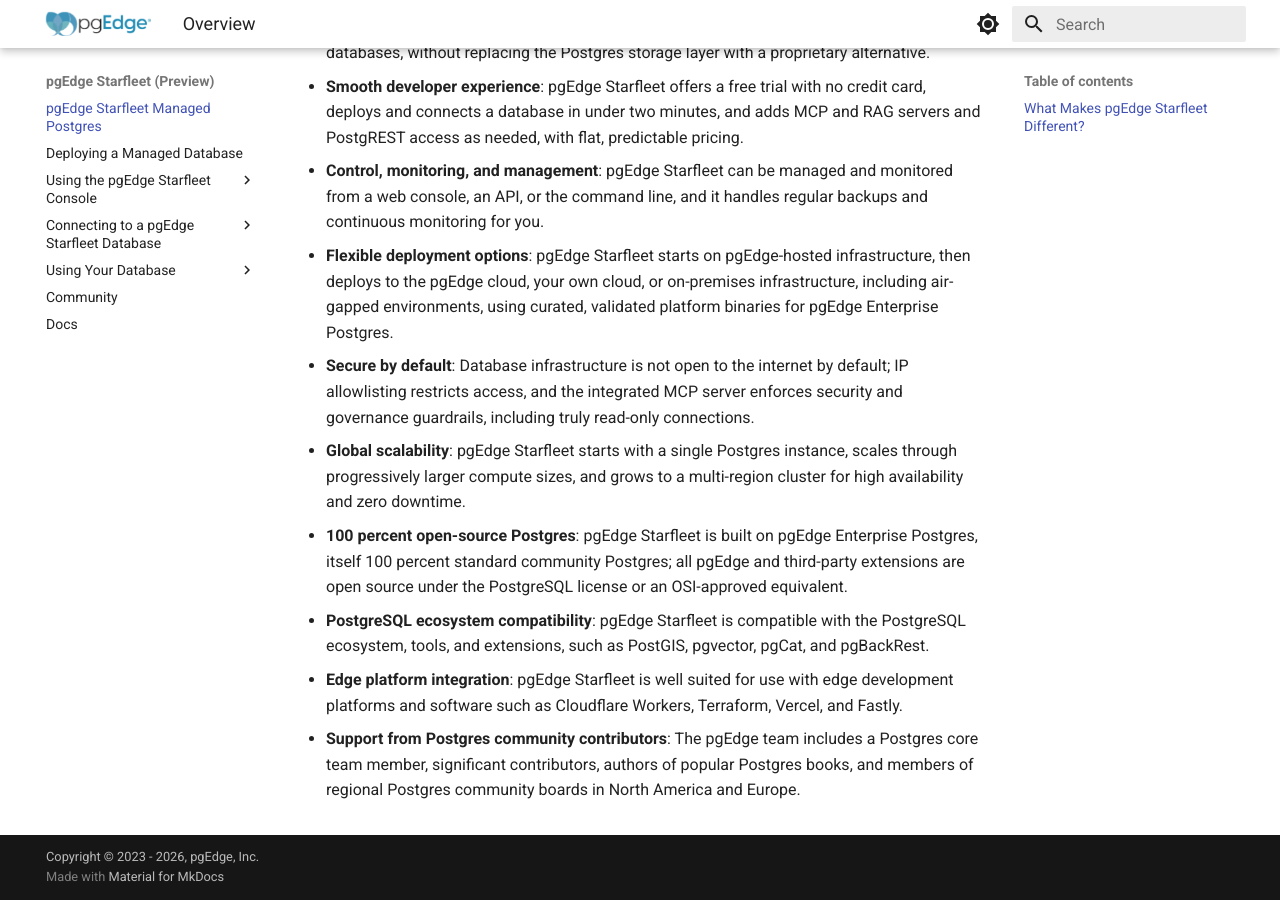
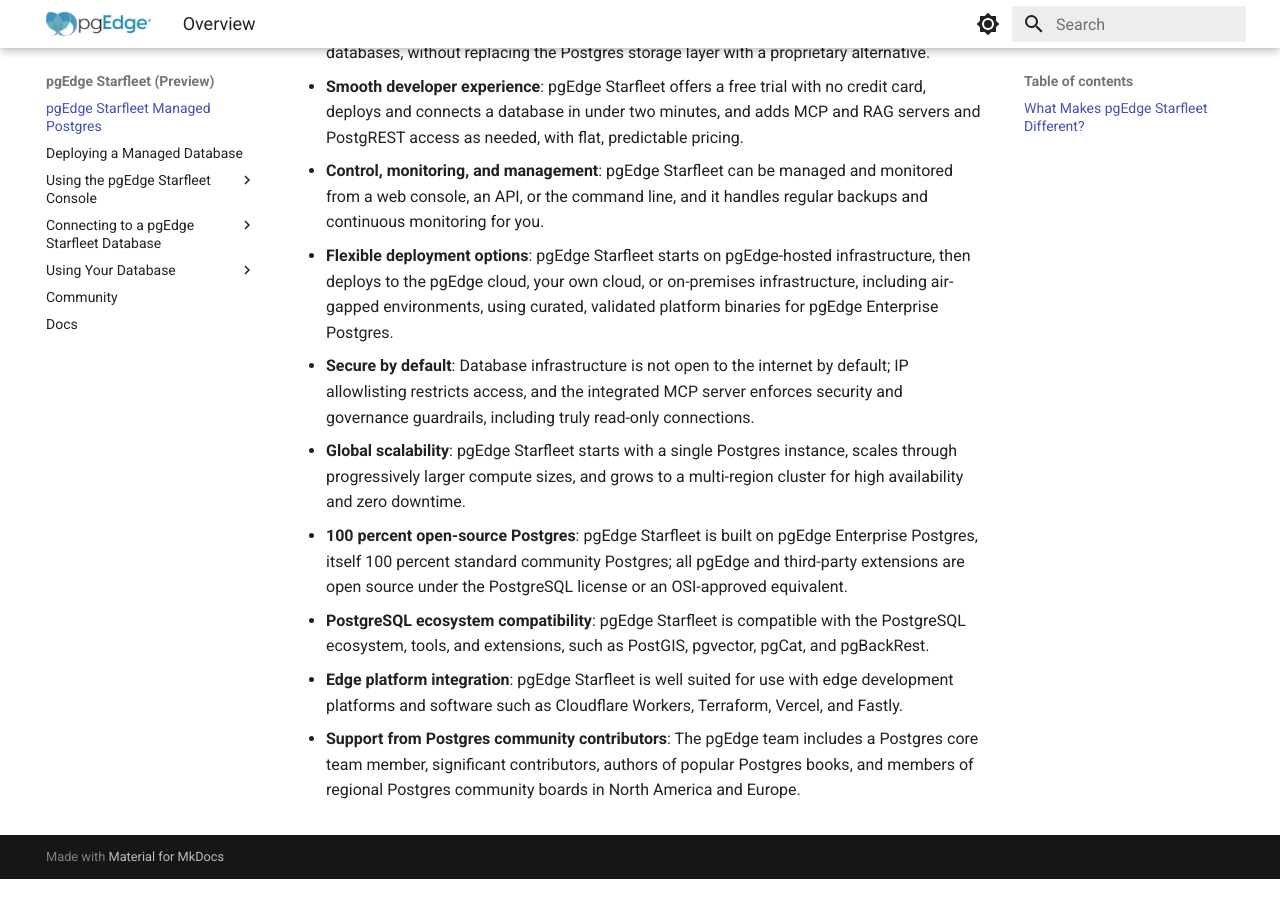
Before and after one commit to pgEdge/pgedge-starfleet-docs, an MkDocs documentation site: the page built from docs/index.md, in a window 1280 px wide and 900 px high, scrolled down 669 px. Built offline with MkDocs 1.6.1 and Material for MkDocs 9.7.7, drawn with Linux system fonts in a browser that asks for light colours; after the commit the page ends 1548 px from its top, so only the background shows below that.

Commit message:
Drop the mkdocs.yml copyright addition
The same line was already added independently on pull_in_byoc
(commit 97454e6), so this PR only needs to carry the changelog.

Co-Authored-By: Claude Sonnet 5 <noreply@anthropic.com>

```diff
--- a/mkdocs.yml
+++ b/mkdocs.yml
@@ -1,5 +1,4 @@
 site_name: pgEdge Starfleet (Preview)
-copyright: Copyright &copy; 2023 - 2026, pgEdge, Inc.
 use_directory_urls: false
 
 extra_css:
```
